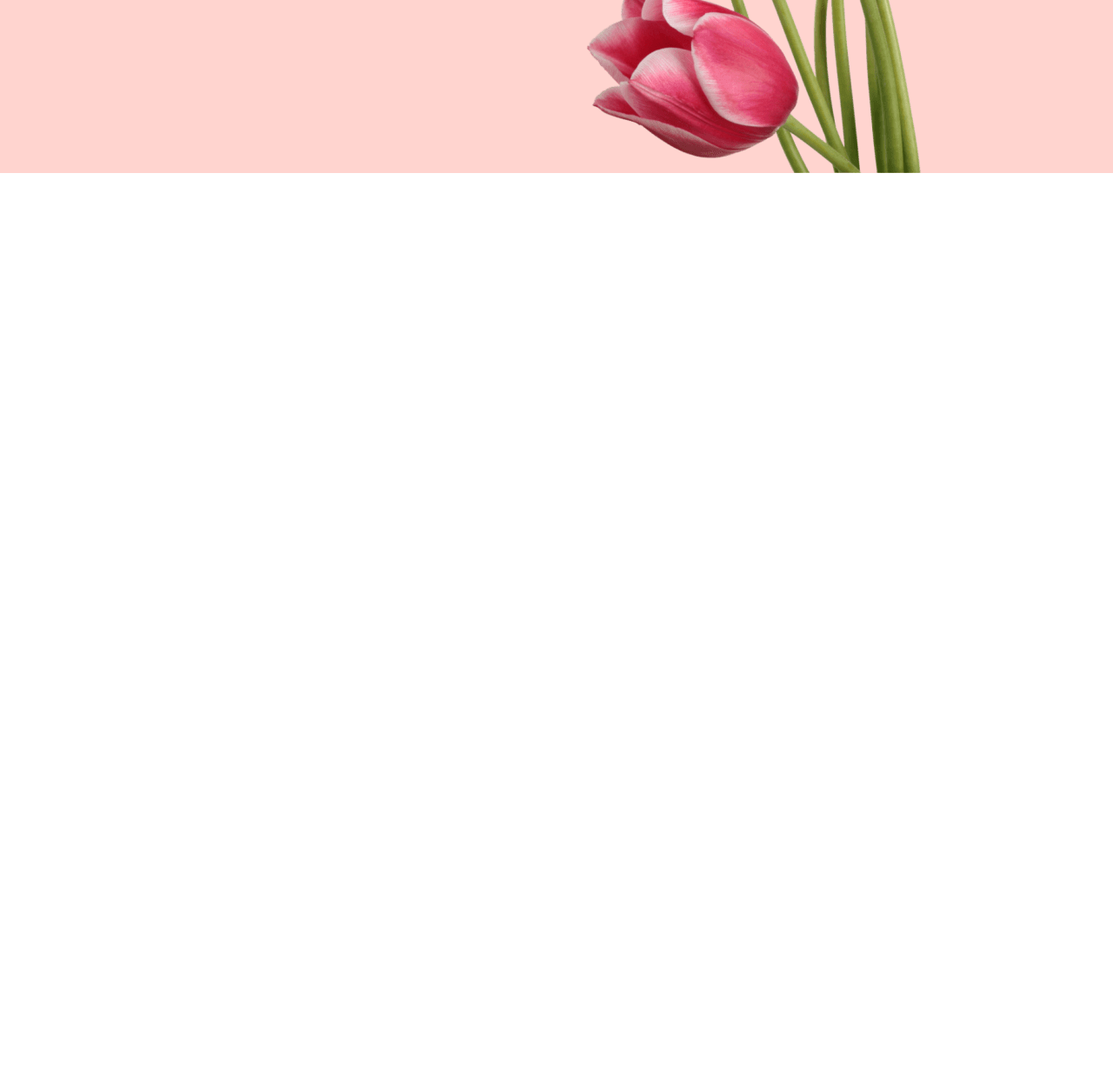
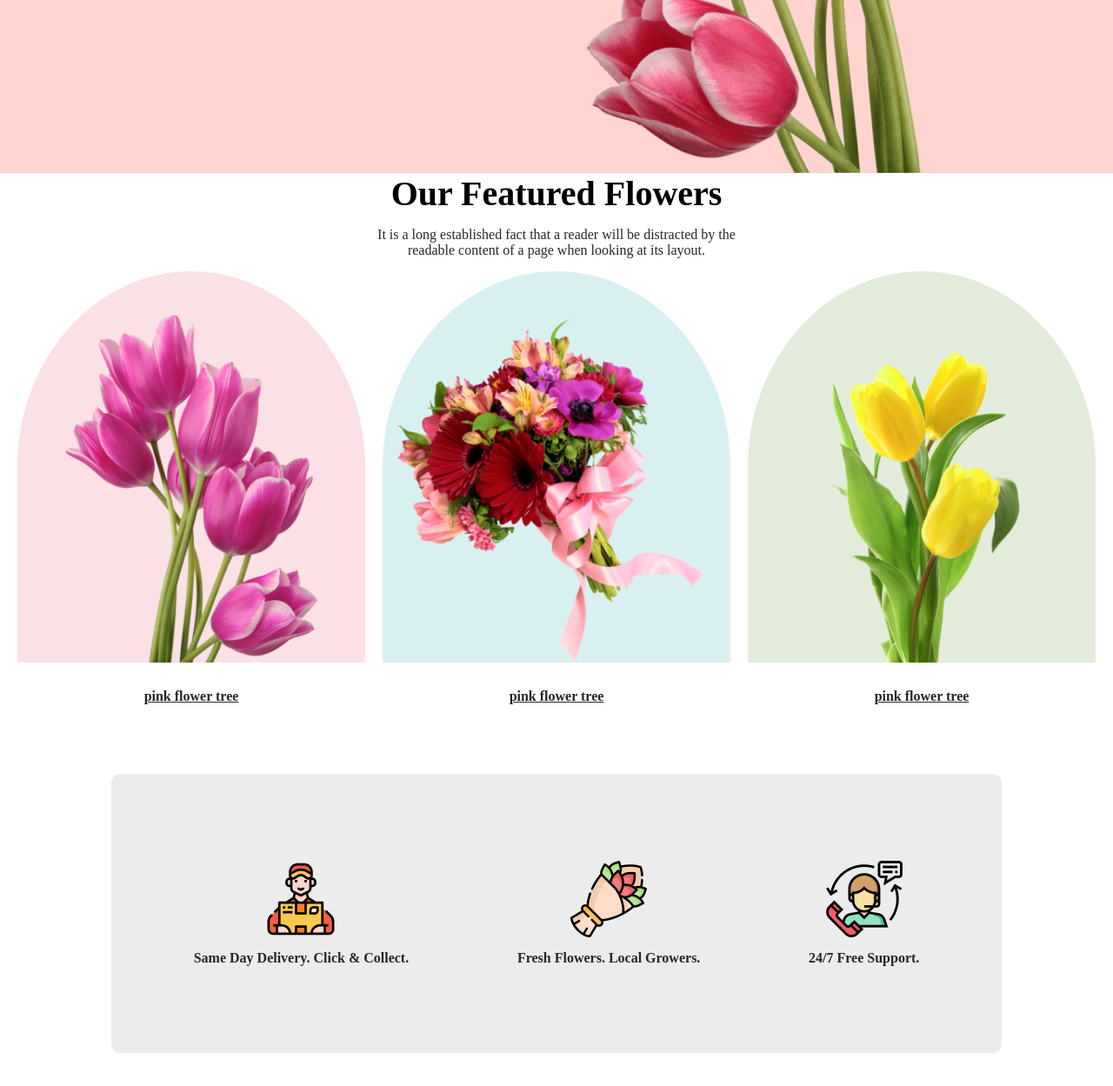
Before and after one commit to walid-official/flower-store, a plain HTML site: page index.html in a window 1280 px wide. Shown: the part 631-1880 px from the top of the page at 87% size. Before the commit the page ends 830 px from the top, so only its background shows below. Drawn offline with Linux system fonts and the light colour scheme.

Commit message:
feature area added

```diff
--- a/css/style.css
+++ b/css/style.css
@@ -49,3 +49,70 @@ img{
     width: 80%;
 }
 /* Header Area End */
+
+* Feature Area Start */
+.feature-title{
+    margin: 80px 0;
+}
+.feature-title h2{
+    font-size: 40px;
+    text-align: center;
+}
+.feature-title p{
+    font-size: 16px;
+    color: #272727;
+    width: 35%;
+    margin: 15px auto;
+    text-align: center;
+}
+.feature-flower{
+    display: flex;
+    justify-content: center;
+    gap: 20px;
+    width: 100%;
+    margin: 0 auto;
+    flex-wrap: wrap;
+}
+.feature-img img{
+    background-color: rgba(229, 84, 115, 18%);
+    border-radius: 50% 50% 0px 0px;
+    width: 400px;
+    height: 450px;
+    object-fit: contain;
+    padding: 50px 0 0 0;
+}
+.feature-img .sky-bg{
+    background-color: rgba(5, 151, 160, 15%);
+}
+.feature-img .green-bg{
+    background-color: rgba(71,125,17,15%);
+}
+.flower-title{
+    display: block;
+    text-align: center;
+    color: #272727;
+    font-weight: 600;
+    margin: 30px 0;
+}
+/* Feature foot area */
+.feature-foot{
+    background-color: #ECECEC;
+    display: flex;
+    justify-content: space-evenly;
+    gap: 30px;
+    padding: 100px 0;
+    width: 80%;
+    margin: 50px auto;
+    border-radius: 10px;
+}
+.feature-content{
+    background-color: #ECECEC;
+    display: flex;
+    flex-direction: column;
+    align-items: center;
+}
+.feature-content p{
+    color: #272727;
+    font-weight: 600;
+    margin-top: 15px;
+}
--- a/index.html
+++ b/index.html
@@ -22,5 +22,40 @@
             </div>
         </div>
     </header>  <!-- Header Area End -->
+
+    <section class="feature-area">
+        <div class="feature-title">
+            <h2>Our Featured Flowers</h2>
+            <p>It is a long established fact that a reader will be distracted by the readable content of a page when looking at its layout.</p>
+        </div>
+            <div class="feature-flower">
+                <div class="feature-img">
+                    <img src="flower-assets/pngwing 6.png" alt="">
+                    <a class="flower-title" href="">pink flower tree</a>
+                </div>
+                <div class="feature-img">
+                    <img class="sky-bg" src="flower-assets/pngwing 5.png" alt="">
+                    <a class="flower-title" href="">pink flower tree</a>
+                </div>
+                <div class="feature-img">
+                    <img class="green-bg" src="flower-assets/pngwing 7.png" alt="">
+                    <a class="flower-title" href="">pink flower tree</a>
+                </div>
+            </div>
+            <div class="feature-foot">
+                <div class="feature-content">
+                    <img src="flower-assets/Group 57.png" alt="">
+                    <p>Same Day Delivery. Click & Collect.</p>
+                </div>
+                <div class="feature-content">
+                    <img src="flower-assets/Group 58.png" alt="">
+                    <p>Fresh Flowers. Local Growers.</p>
+                </div>
+                <div class="feature-content">
+                    <img src="flower-assets/Group 59.png" alt="">
+                    <p>24/7 Free Support.</p>
+                </div>
+            </div>
+    </section>  <!-- Feature Area End -->
 </body>
 </html>
```
